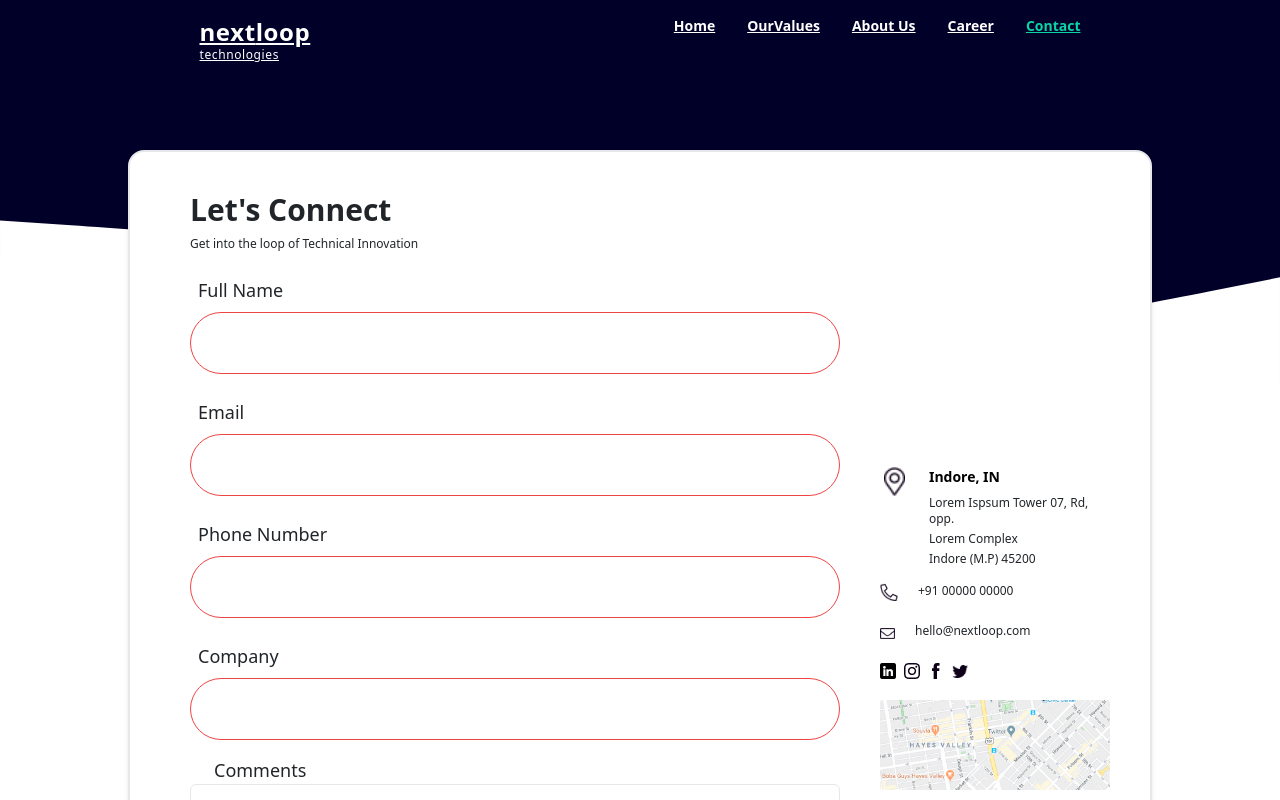
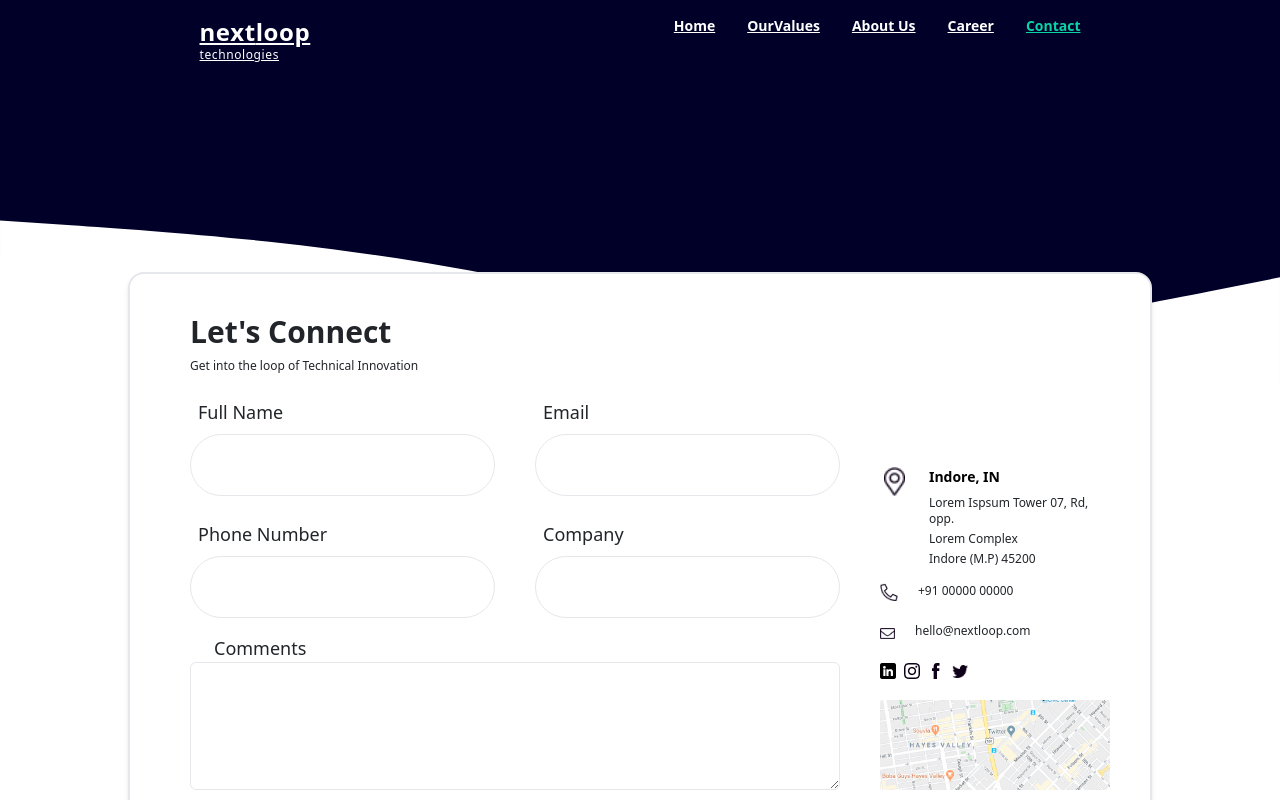
Before and after one commit to rakshit-ameriya/nextloop_v2, a Next.js app: page /contact in a window 1280 px wide. Shown: the top 800 px of the page. Built offline with nearby package versions, Linux system fonts and the light colour scheme.

Commit message:
fix:updated form validation logic

```diff
--- a/components/FormInputs/index.tsx
+++ b/components/FormInputs/index.tsx
@@ -1,20 +1,32 @@
-import React from 'react';
+import React, { useState } from 'react';
 
-const FormInputs = props => {
-  const { label, onChange, errors, ...inputs } = props;
+interface InputTypes {
+  label: string;
+  onChange: (event: React.ChangeEvent<HTMLInputElement>) => void;
+  value: any;
+}
+declare module 'react' {
+  interface HTMLAttributes<T> extends AriaAttributes, DOMAttributes<T> {
+    focused?: string;
+  }
+}
+const FormInputs = (props: InputTypes) => {
+  const [focused, setFocused] = useState(false);
+  const { label, onChange, ...inputs } = props;
 
+  const handleFocus = () => {
+    setFocused(true);
+  };
   return (
-    <div className="flex flex-col  md:space-x-2 mb-3 justify-center rounded-md pl-5 pr-5 md:flex-row sm:flex-col">
+    <div className="flex flex-col  w-full sm:w-1/2 md:space-x-2 mb-3 justify-center rounded-md pl-5 pr-5 md:flex-row sm:flex-col">
       <div className="w-full">
         <label className="block p-2 xl:text-lg 2xl:text-2xl">{label}</label>
         <input
           {...inputs}
           onChange={onChange}
-          className={`rounded-full px-4 py-3 w-full 2xl:p-4 xl:p-1 border-1 text-xl
-                          ${
-                            errors ? 'focus:outline-red-600 border-red-500' : ''
-                          }
-                          `}
+          className={`rounded-full px-4 py-3 w-full 2xl:p-4 xl:p-1 border-1 text-xl`}
+          onBlur={handleFocus}
+          focused={focused.toString()}
         />
       </div>
     </div>
--- a/pages/contact.tsx
+++ b/pages/contact.tsx
@@ -1,4 +1,4 @@
-import React, { useState, useEffect } from 'react';
+import React, { useState } from 'react';
 import Image from 'next/image';
 import type { NextPage } from 'next';
 import Link from 'next/link';
@@ -31,43 +31,7 @@ const Images_DATA = [
   },
 ];
 
-const inputData = [
-  {
-    id: 1,
-    label: 'Full Name',
-    name: 'fullName',
-    type: 'text',
-  },
-  {
-    id: 2,
-    label: 'Email',
-    name: 'email',
-    type: 'email',
-  },
-  {
-    id: 3,
-    label: 'Phone Number',
-    name: 'phoneNumber',
-    type: 'number',
-  },
-  {
-    id: 4,
-    label: 'Company',
-    name: 'company',
-    type: 'text',
-  },
-];
-
-interface InputTypes {
-  fullName: string;
-  email: string;
-  phoneNumber: string;
-  company: string;
-  comments: string;
-}
-
 const Contact: NextPage = () => {
-  const [showError, setShowError] = useState('');
   const [showSuccess, setShowSuccess] = useState('');
   const [inputValues, setInputValue] = useState<any>({
     fullName: '',
@@ -76,90 +40,58 @@ const Contact: NextPage = () => {
     company: '',
     comments: '',
   });
-  function handleChange(event: any) {
+
+  const inputData = [
+    {
+      id: 1,
+      label: 'Full Name',
+      name: 'fullName',
+      type: 'text',
+      pattern: '^[A-Z a-z]{3,16}$',
+      required: true,
+    },
+    {
+      id: 2,
+      label: 'Email',
+      name: 'email',
+      type: 'email',
+      required: true,
+    },
+    {
+      id: 3,
+      label: 'Phone Number',
+      name: 'phoneNumber',
+      type: 'string',
+      pattern: '[1-9]{1}[0-9]{9}',
+      required: true,
+    },
+    {
+      id: 4,
+      label: 'Company',
+      name: 'company',
+      type: 'text',
+      pattern: '^[A-Z a-z]{2,30}$',
+      required: true,
+    },
+  ];
+
+  function handleChange(
+    event: React.ChangeEvent<HTMLTextAreaElement | HTMLInputElement>,
+  ) {
     const { name, value } = event.target;
     setInputValue({ ...inputValues, [name]: value });
   }
 
-  const [validation, setValidation] = useState<InputTypes>({
-    fullName: '',
-    email: '',
-    phoneNumber: '',
-    company: '',
-    comments: '',
-  });
-
-  let errors = { ...validation };
-  const checkValidation = () => {
-    if (!inputValues.fullName.trim()) {
-      errors.fullName = 'First name is required';
-    } else {
-      errors.fullName = '';
-    }
-    if (!inputValues.email.trim()) {
-      errors.email = 'Email is required';
-    } else if (
-      !inputValues.email
-        .toLowerCase()
-        .match(
-          /^(([^<>()[\]\.,;:\s@\"]+(\.[^<>()[\]\.,;:\s@\"]+)*)|(\".+\"))@(([^<>()[\]\.,;:\s@\"]+\.)+[^<>()[\]\.,;:\s@\"]{2,})$/i,
-        )
-    ) {
-      errors.email = 'Please ingress a valid email address';
-    } else {
-      errors.email = '';
-    }
-
-    if (!inputValues.phoneNumber) {
-      errors.phoneNumber = 'phoneNumber is required';
-    } else if (inputValues.phoneNumber.length > 10) {
-      errors.phoneNumber = 'phoneNumber not exceed 10';
-    } else if (inputValues.phoneNumber.length < 10) {
-      errors.phoneNumber = 'phoneNumber not less than 10';
-    } else {
-      errors.phoneNumber = '';
-    }
-
-    if (!inputValues.company) {
-      errors.company = 'company name is required';
-    } else {
-      errors.company = '';
-    }
-    return setValidation(errors);
-  };
-
-  useEffect(() => {
-    checkValidation();
-  }, [inputValues]);
-
-  const handleSubmit = (e: any) => {
+  const handleSubmit = (e: React.FormEvent<HTMLFormElement>) => {
     e.preventDefault();
-    if (
-      !errors.fullName &&
-      !errors.email &&
-      !errors.phoneNumber &&
-      !errors.company
-    ) {
-      console.log('inputsValues', inputValues);
     setShowSuccess('Registered Succesfully');
     setTimeout(() => {
       setShowSuccess('');
     }, 3000);
-    } else {
-      setShowError('All Red Fields are required');
-      setTimeout(() => {
-        setShowError('');
-      }, 3000);
-    }
   };
 
   return (
     <div>
-      {showError && (
-        <div className="fixed z-10 top-10 left-1/2 text-xl px-5 py-2 bg-red-400 text-white">
-          {showError}
-        </div>
-      )}
       {showSuccess && (
         <div className="fixed z-10 top-10 left-1/2 text-xl px-5 py-2 bg-green-400 text-white">
           {showSuccess}
@@ -192,20 +124,20 @@ const Contact: NextPage = () => {
               </h1>
             </div>
 
-            <div className="flex flex-col justify-center items-center space-x-5 sm:flex-col md:flex-row">
+            <div className="flex flex-col justify-center items-center space-x-5  md:flex-row">
               <div className="w-full sm:w-full md:w-3/4 ">
                 {/* form start */}
-                <div>
                 <form onSubmit={handleSubmit}>
+                  <div className="w-full  flex flex-wrap">
                     {inputData.map(inputs => (
                       <FormInputs
                         key={inputs.id}
                         {...inputs}
                         value={inputValues[inputs.name]}
                         onChange={handleChange}
-                        errors={errors[inputs.name]}
                       />
                     ))}
+                  </div>
 
                   <div className="w-full pl-5 pr-5">
                     <label className="block px-4 xl:text-lg 2xl:text-2xl">
@@ -220,14 +152,13 @@ const Contact: NextPage = () => {
                   </div>
                   <div className="pl-5 pr-5 w-full sm:w-3/4  mt-3">
                     <button
-                        className="bg-green-300 w-full py-3 sm:w-3/4 text-white font-normal xl:p-2 2xl:p-3 2xl:text-2xl border-1 rounded-full"
+                      className="bg-green-300 w-full px-4 py-3 sm:w-2/3 text-white font-normal xl:px-4 2xl:px-4 2xl:text-2xl border-1 rounded-full"
                       type="submit"
                     >
                       Send
                     </button>
                   </div>
                 </form>
-                </div>
               </div>
               {/* form end */}
               {/* adress start */}
--- a/styles/globals.css
+++ b/styles/globals.css
@@ -50,3 +50,21 @@ a {
   background-color: #0ad4a5;
   padding: 2px;
 }
+
+.errorMes {
+  font-size: 20px;
+  color: red;
+  display: none;
+}
+.errorMes:focus {
+  border: 1px solid black;
+  outline: #f5f7f7;
+}
+input:invalid[focused='true'] {
+  border: 1px solid red;
+  outline: 1px solid red;
+}
+input:invalid[focused='true'] ~ input {
+  border: 1px solid red;
+  outline: 1px solid red;
+}
```
Lines whose indentation alone changed are shown as unchanged.
